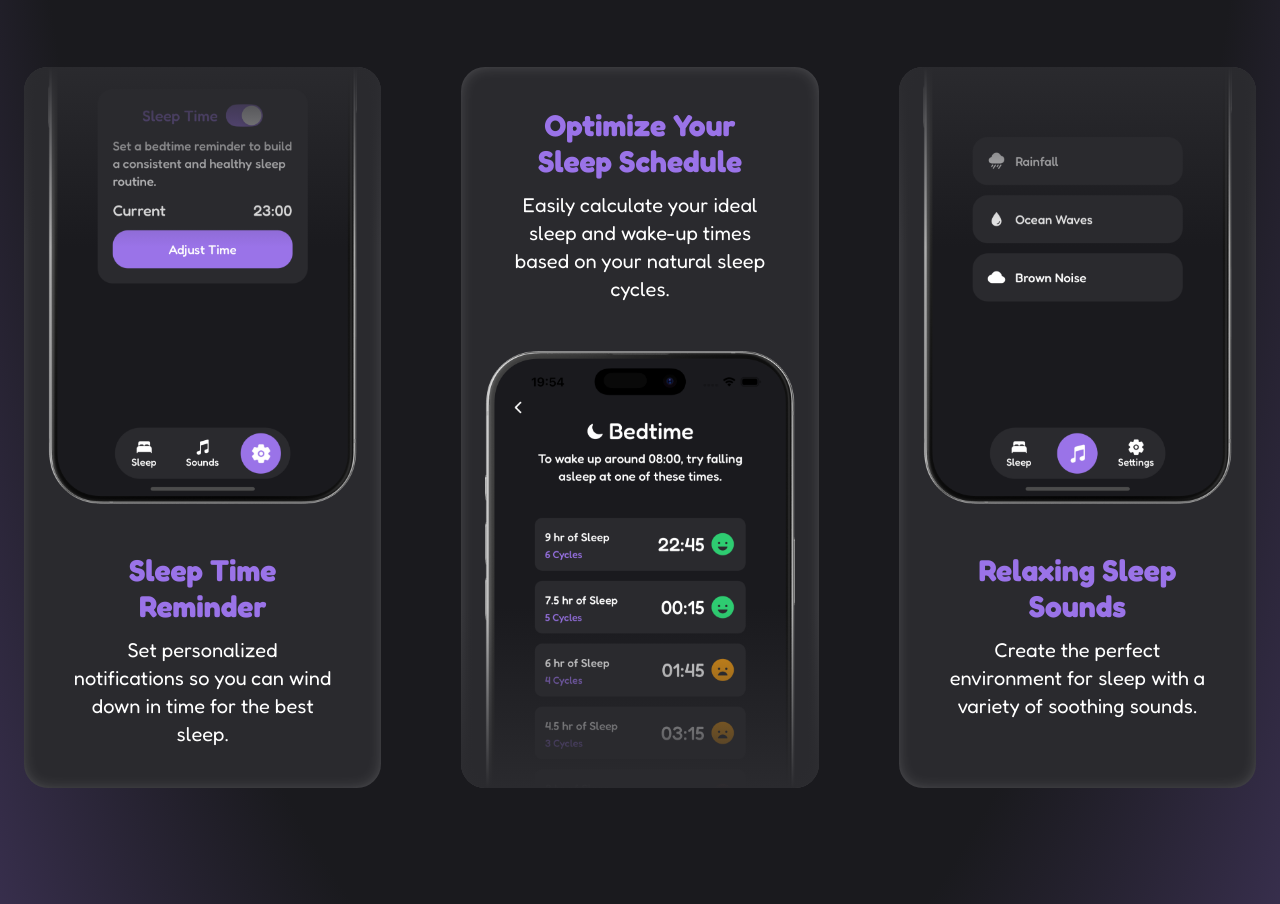
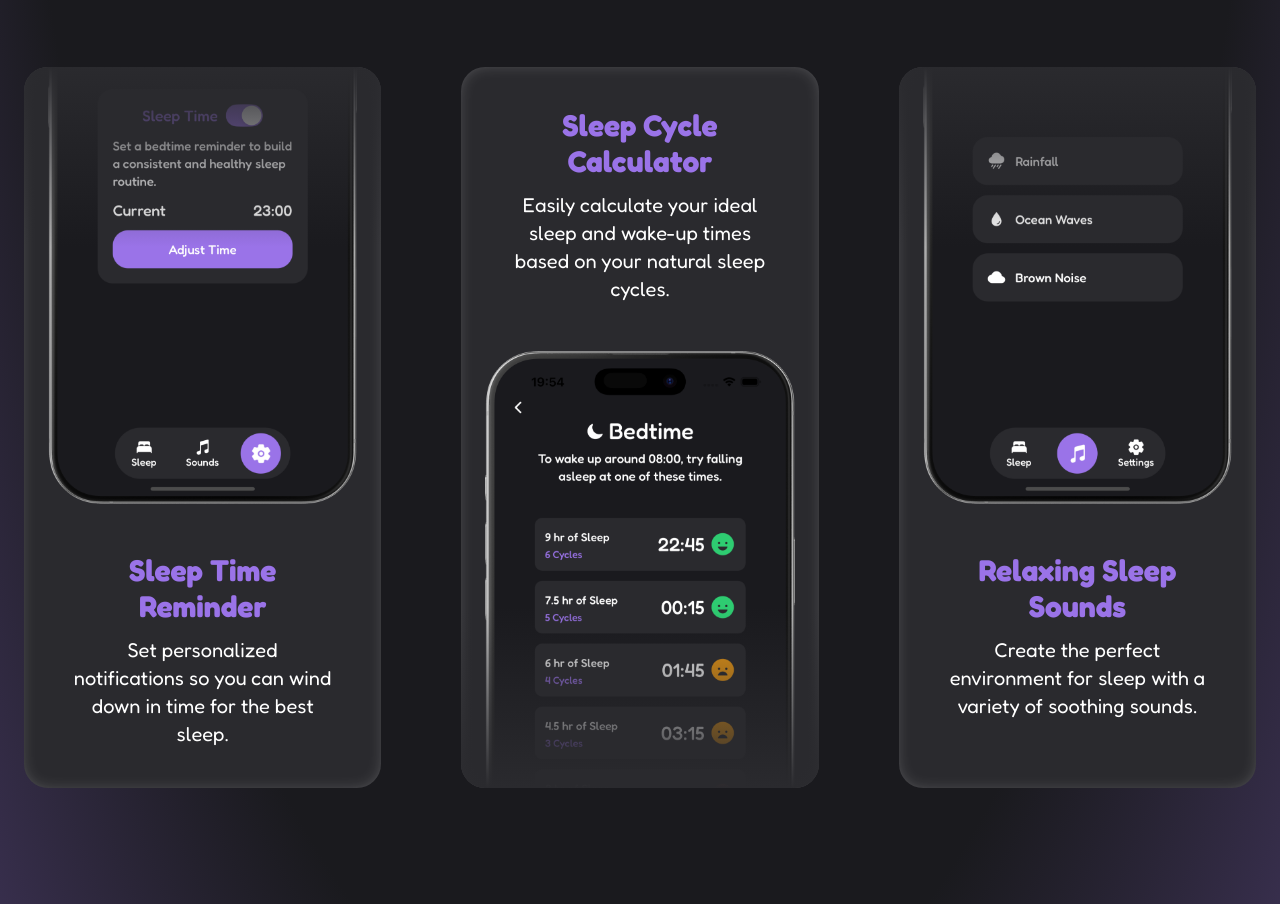
Before and after one commit to 227Faddi/fixsleep, a Next.js app in the folder web/: page / in a window 1280 px wide. Shown: the part 1053-1957 px from the top of the page. Built offline with nearby package versions, Linux system fonts and the light colour scheme; no server answers.

Commit message:
web/chore: change title of feature card

```diff
--- a/web/src/components/Features.tsx
+++ b/web/src/components/Features.tsx
@@ -25,7 +25,7 @@ const Features = () => {
         >
           <div className="card-body text-center gap-3">
             <h3 className="text-3xl font-bold text-accent">
-              Optimize Your Sleep Schedule
+              Sleep Cycle Calculator
             </h3>
             <p className="text-xl">
               Easily calculate your ideal sleep and wake-up times based on your
```
